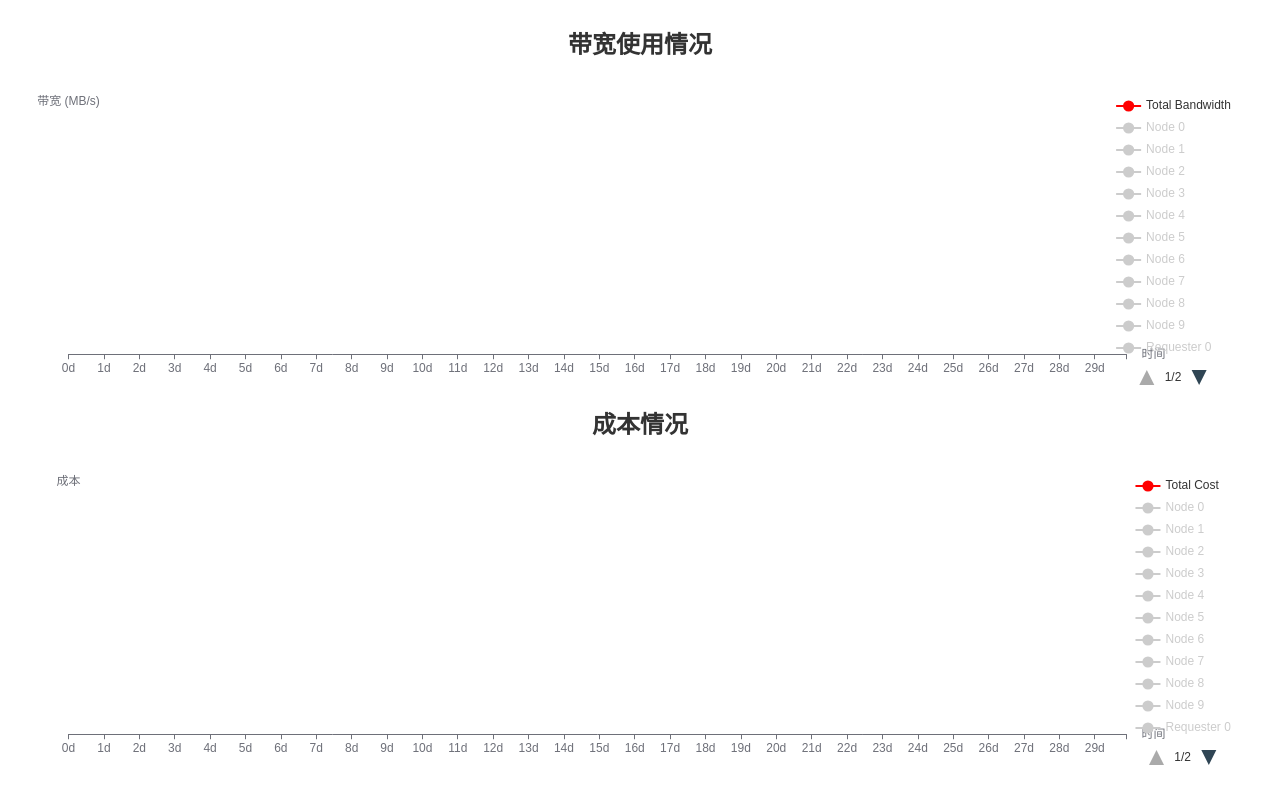
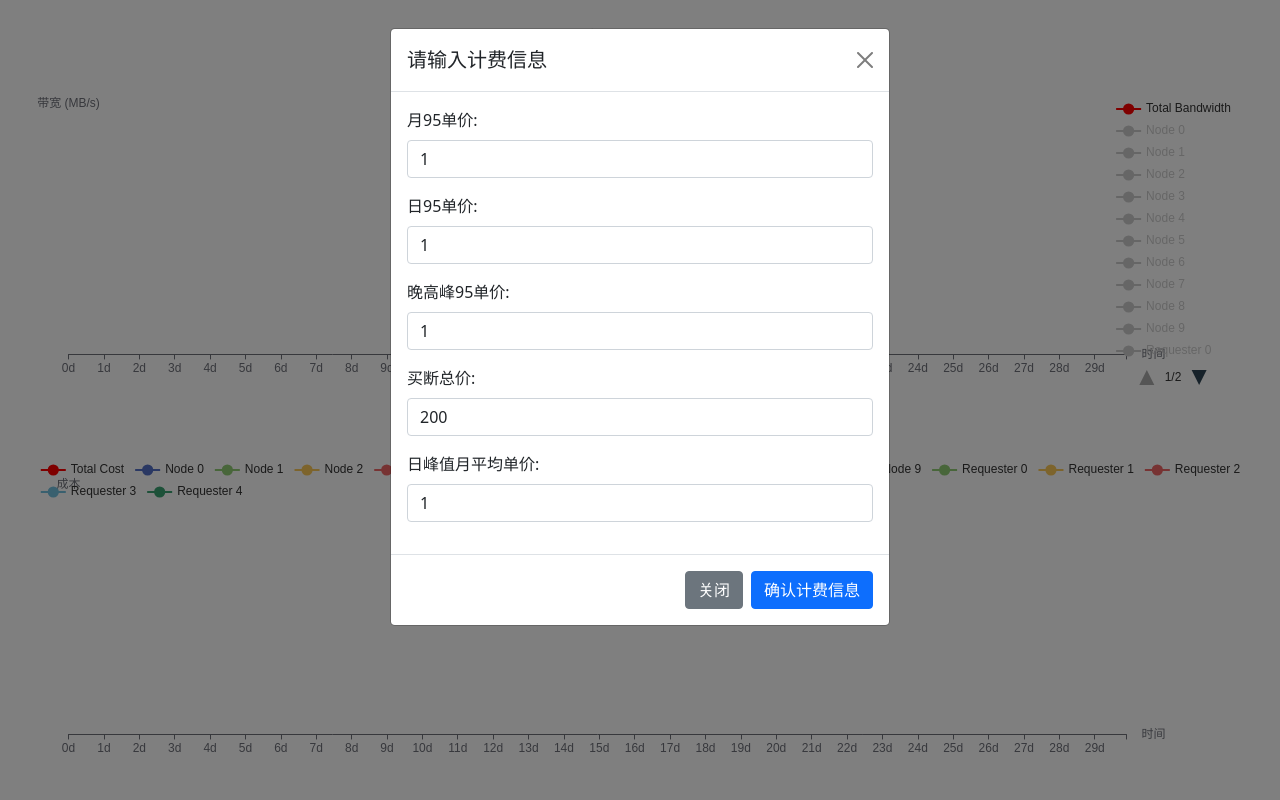
Before and after one commit to Haoxi2002/ECDN, a Flask app: page / in a window 1280 px wide. Run offline with Flask 3, Linux system fonts and the light colour scheme; parts of the project's set-up code (start-up, migrations or seed data) failed here and were passed over.

Commit message:
增加带宽、请求、单价输入

```diff
--- a/main.py
+++ b/main.py
@@ -1,10 +1,12 @@
 import json
 import os.path
 import tqdm
-from flask import Flask, jsonify, render_template
+from flask import Flask, jsonify, render_template, request
 import threading
 
 import pandas as pd
+
+import time
 
 from node import Node
 from hash_ring import HashRing
@@ -12,7 +14,8 @@
 from requester import Requester
 from util.tool import Hostname_Generator, URL_Generator
 
-setting = json.load(open('settings.json', 'r'))
+# setting = json.load(open('settings.json', 'r'))
+setting = json.load(open('F:\\ECDN\\ECDN2.24\\ECDN\\settings.json', 'r'))
 
 app = Flask(__name__)
 # 用于存储实时数据
@@ -26,6 +29,11 @@
 }
 total_cost_data = []  # 添加总成本数据数组
 total_bandwidth_data = []  # 添加总带宽数据数组
+
+# 全局存储用户输入的参数
+unit_price = None
+url_num = None
+bandwidth_num = None
 
 
 @app.route('/')
@@ -54,15 +62,47 @@
         'timestamps': list(range(start_idx * 300, start_idx * 300 + 8640 * 300, 300))
     })
 
+@app.route('/update_params', methods=['POST'])
+def update_params():
+    global unit_price, url_num, bandwidth_num
+
+    # 从前端接收数据
+    data = request.get_json()
+
+    # 获取用户输入的参数
+    unit_price = data.get('unit_price', None)
+    url_num = data.get('url_num', None)
+    bandwidth_num = data.get('bandwidth_num', None)
+
+    # 检查参数是否有效
+    if unit_price is not None and url_num is not None and bandwidth_num is not None:
+        return jsonify({"status": "success", "message": "Parameters received"})
+    else:
+        return jsonify({"status": "error", "message": "Missing parameters"})
 
 def main():
 
+    global unit_price, url_num, bandwidth_num
+
+    # 等待直到参数被接收后才能开始模拟
+    while unit_price is None or url_num is None or bandwidth_num is None:
+        print("Waiting for parameters to be set...")
+        time.sleep(5)
+
     cost_methods = ['A', 'B', 'C', 'D', 'E']
+
+    # 能输入单价，增加unit_price
+    unit_price = [1, 1, 1, 100, 1]
+
+    # 能输入带宽和请求总量，增加url_num和bandwidth_num
+    url_num = 10000
+    bandwidth_num = 10000
 
     # 初始化节点（随机生成）
     node_nums = setting['node_nums']
     hostname_generator = Hostname_Generator()
-    nodes = [Node(i, hostname_generator.generate(), setting['node_bandwidth'], cost_methods[i % 5]) for i in range(node_nums)]
+    nodes = [Node(i, hostname_generator.generate(), setting['node_bandwidth'], cost_methods[i % 5],
+                  round(bandwidth_num / url_num, 2)) for i in range(node_nums)]
 
     # 初始化哈希环
     hash_ring = HashRing(nodes)
@@ -71,7 +111,8 @@
     request_handler = RequestHandler(hash_ring)
 
     # 初始化业务
-    requesters = [Requester(i, f"app{i}", cost_methods[i], URL_Generator(f"app{i}", setting['url_num'])) for i in [0, 1, 4]]
+    # requesters = [Requester(i, f"app{i}", cost_methods[i], URL_Generator(f"app{i}", setting['url_num'])) for i in [0, 1, 4]]
+    requesters = [Requester(i, f"app{i}", cost_methods[i], URL_Generator(f"app{i}", url_num)) for i in [0, 1, 4]]
 
     # 业务发送请求
     for timestamp in tqdm.tqdm(range(0, 2592000 * 2, 300), desc="Processing timestamps"):
@@ -80,13 +121,13 @@
         tot_cost = 0
         tot_bandwidth = 0
         for i, node in enumerate(nodes):
-            node.record()
+            node.record(unit_price)
             node_data['bandwidths'][i].append(node.bandwidths[-1])
             node_data['costs'][i].append(node.costs[-1])
             tot_cost += node.costs[-1]
             tot_bandwidth += node.bandwidths[-1]
         for i, requester in enumerate(requesters):
-            requester.record()
+            requester.record(unit_price)
             requester_data['bandwidths'][i].append(requester.bandwidths[-1])
             requester_data['costs'][i].append(-requester.costs[-1])
             tot_cost -= requester.costs[-1]
@@ -97,18 +138,32 @@
     print("Fetch Num:", request_handler.fetch_from_origin_num)
     print("Fetch Ratio:", request_handler.fetch_from_origin_num / request_handler.request_num * 100)
 
-    if not os.path.exists("./results"):
-        os.mkdir("./results")
-    if not os.path.exists("./results/csv"):
-        os.mkdir("./results/csv")
+    # if not os.path.exists("./results"):
+    #     os.mkdir("./results")
+    # if not os.path.exists("./results/csv"):
+    #     os.mkdir("./results/csv")
+    #
+    # for node in nodes:
+    #     df = pd.DataFrame({'bandwidth': node.bandwidths, 'cost': node.costs})
+    #     df.to_csv(f"./results/csv/node_{node.id}.csv", index=False)
+    #
+    # for requester in requesters:
+    #     df = pd.DataFrame({'bandwidth': requester.bandwidths, 'cost': requester.costs})
+    #     df.to_csv(f"./results/csv/{requester.app_id}.csv", index=False)
+
+    if not os.path.exists("F:\\ECDN\\ECDN2.24\\ECDN\\results"):
+        os.mkdir("F:\\ECDN\\ECDN2.24\\ECDN\\results")
+    if not os.path.exists("F:\\ECDN\\ECDN2.24\\ECDN\\results\\csv"):
+        os.mkdir("F:\\ECDN\\ECDN2.24\\ECDN\\results\\csv")
 
     for node in nodes:
         df = pd.DataFrame({'bandwidth': node.bandwidths, 'cost': node.costs})
-        df.to_csv(f"./results/csv/node_{node.id}.csv", index=False)
+        df.to_csv(f"F:\\ECDN\\ECDN2.24\\ECDN\\results\\csv\\node_{node.id}.csv", index=False)
 
     for requester in requesters:
         df = pd.DataFrame({'bandwidth': requester.bandwidths, 'cost': requester.costs})
-        df.to_csv(f"./results/csv/{requester.app_id}.csv", index=False)
+        df.to_csv(f"F:\\ECDN\\ECDN2.24\\ECDN\\results\\csv\\{requester.app_id}.csv", index=False)
+
 
 
 if __name__ == "__main__":
--- a/templates/index.html
+++ b/templates/index.html
@@ -1,8 +1,12 @@
 <!DOCTYPE html>
-<html>
+<html lang="en">
 <head>
+    <meta charset="UTF-8">
+    <meta name="viewport" content="width=device-width, initial-scale=1.0">
     <title>节点和请求者监控</title>
     <script src="https://cdn.jsdelivr.net/npm/echarts@5.4.3/dist/echarts.min.js"></script>
+    <script src="https://cdn.jsdelivr.net/npm/bootstrap@5.1.0/dist/js/bootstrap.bundle.min.js"></script>
+    <link href="https://cdn.jsdelivr.net/npm/bootstrap@5.1.0/dist/css/bootstrap.min.css" rel="stylesheet">
     <style>
         body {
             margin: 0;
@@ -31,21 +35,89 @@
     <h2>成本情况</h2>
     <div id="cost-chart" class="chart"></div>
 
+    <!-- 第一个Modal - 输入计费信息 -->
+    <div class="modal fade" id="pricingModal" tabindex="-1" aria-labelledby="pricingModalLabel" aria-hidden="true">
+        <div class="modal-dialog">
+            <div class="modal-content">
+                <div class="modal-header">
+                    <h5 class="modal-title" id="pricingModalLabel">请输入计费信息</h5>
+                    <button type="button" class="btn-close" data-bs-dismiss="modal" aria-label="Close"></button>
+                </div>
+                <div class="modal-body">
+                    <!-- 输入五个单价参数 -->
+                    <div class="mb-3">
+                        <label for="monthly-price" class="form-label">月95单价:</label>
+                        <input type="text" class="form-control" id="monthly-price" value="1">
+                    </div>
+                    <div class="mb-3">
+                        <label for="daily-price" class="form-label">日95单价:</label>
+                        <input type="text" class="form-control" id="daily-price" value="1">
+                    </div>
+                    <div class="mb-3">
+                        <label for="peak-price" class="form-label">晚高峰95单价:</label>
+                        <input type="text" class="form-control" id="peak-price" value="1">
+                    </div>
+                    <div class="mb-3">
+                        <label for="buyout-price" class="form-label">买断总价:</label>
+                        <input type="text" class="form-control" id="buyout-price" value="200">
+                    </div>
+                    <div class="mb-3">
+                        <label for="avg-daily-price" class="form-label">日峰值月平均单价:</label>
+                        <input type="text" class="form-control" id="avg-daily-price" value="1">
+                    </div>
+                </div>
+                <div class="modal-footer">
+                    <button type="button" class="btn btn-secondary" data-bs-dismiss="modal">关闭</button>
+                    <button type="button" class="btn btn-primary" onclick="submitPricingData()">确认计费信息</button>
+                </div>
+            </div>
+        </div>
+    </div>
+
+    <!-- 第二个Modal - 输入带宽总量和请求总量 -->
+    <div class="modal fade" id="bandwidthModal" tabindex="-1" aria-labelledby="bandwidthModalLabel" aria-hidden="true">
+        <div class="modal-dialog">
+            <div class="modal-content">
+                <div class="modal-header">
+                    <h5 class="modal-title" id="bandwidthModalLabel">请输入带宽总量和请求总量</h5>
+                    <button type="button" class="btn-close" data-bs-dismiss="modal" aria-label="Close"></button>
+                </div>
+                <div class="modal-body">
+                    <div class="mb-3">
+                        <label for="bandwidth-total" class="form-label">带宽总量 :</label>
+                        <input type="text" class="form-control" id="bandwidth-total" value="10000">
+                    </div>
+                    <div class="mb-3">
+                        <label for="requests-total" class="form-label">请求总量 :</label>
+                        <input type="number" class="form-control" id="requests-total" value="10000">
+                    </div>
+                </div>
+                <div class="modal-footer">
+                    <button type="button" class="btn btn-secondary" data-bs-dismiss="modal">关闭</button>
+                    <button type="button" class="btn btn-primary" onclick="submitBandwidthData()">确认带宽数据</button>
+                </div>
+            </div>
+        </div>
+    </div>
+
     <script>
         let bandwidthChart;
         let costChart;
-        // 存储选中状态
         let bandwidthSelected = {};
         let costSelected = {};
 
+        let pricingData = {};
+        let bandwidthData = {};
+
+        // 初始化图表
         function initCharts() {
             bandwidthChart = echarts.init(document.getElementById('bandwidth-chart'));
             costChart = echarts.init(document.getElementById('cost-chart'));
 
-            // 监听图例选择事件
             bandwidthChart.on('legendselectchanged', function(params) {
                 bandwidthSelected = params.selected;
             });
+
             costChart.on('legendselectchanged', function(params) {
                 costSelected = params.selected;
             });
@@ -53,6 +125,7 @@
             updateCharts();
         }
 
+        // 更新图表数据
         function updateCharts() {
             fetch('/data')
                 .then(response => response.json())
@@ -66,15 +139,9 @@
                         type: 'line',
                         data: data.total_bandwidth,
                         smooth: true,
-                        lineStyle: {
-                            width: 3,
-                            type: 'solid'
-                        },
+                        lineStyle: { width: 3, type: 'solid' },
                         symbol: 'none',
-                        selected: false,
-                        itemStyle: {
-                            color: '#ff0000'
-                        }
+                        itemStyle: { color: '#ff0000' }
                     });
 
                     // 添加节点数据
@@ -84,9 +151,7 @@
                             type: 'line',
                             data: data.nodes.bandwidths[i],
                             smooth: true,
-                            lineStyle: {
-                                width: 2
-                            },
+                            lineStyle: { width: 2 },
                             symbol: 'none',
                             selected: false  // 默认隐藏
                         });
@@ -95,9 +160,7 @@
                             type: 'line',
                             data: data.nodes.costs[i],
                             smooth: true,
-                            lineStyle: {
-                                width: 2
-                            },
+                            lineStyle: { width: 2 },
                             symbol: 'none',
                             selected: false  // 默认隐藏
                         });
@@ -110,9 +173,7 @@
                             type: 'line',
                             data: data.requesters.bandwidths[i],
                             smooth: true,
-                            lineStyle: {
-                                width: 2
-                            },
+                            lineStyle: { width: 2 },
                             symbol: 'none',
                             selected: false  // 默认隐藏
                         });
@@ -121,9 +182,7 @@
                             type: 'line',
                             data: data.requesters.costs[i],
                             smooth: true,
-                            lineStyle: {
-                                width: 2
-                            },
+                            lineStyle: { width: 2 },
                             symbol: 'none',
                             selected: false  // 默认隐藏
                         });
@@ -135,15 +194,9 @@
                         type: 'line',
                         data: data.total_cost,
                         smooth: true,
-                        lineStyle: {
-                            width: 3,  // 更粗的线条
-                            type: 'solid'
-                        },
+                        lineStyle: { width: 3, type: 'solid' },
                         symbol: 'none',
-                        selected: false,  // 默认隐藏
-                        itemStyle: {
-                            color: '#ff0000'  // 红色
-                        }
+                        itemStyle: { color: '#ff0000' }
                     });
 
                     const option = {
@@ -162,28 +215,17 @@
                             }
                         },
                         legend: {
-                            data: ['Total Bandwidth']  // 总带宽
-                                .concat([...Array(10).keys()].map(i => `Node ${i}`))  // 节点
-                                .concat([...Array(5).keys()].map(i => `Requester ${i}`)),  // 业务
+                            data: ['Total Bandwidth']
+                                .concat([...Array(10).keys()].map(i => `Node ${i}`))
+                                .concat([...Array(5).keys()].map(i => `Requester ${i}`)),
                             type: 'scroll',
                             orient: 'vertical',
-                            right: '1%',  // 减小图例右边距
+                            right: '1%',
                             top: 20,
                             bottom: 20,
-                            selected: Object.keys(bandwidthSelected).length > 0
-                                ? bandwidthSelected  // 使用已保存的选中状态
-                                : Object.fromEntries(  // 首次加载时全部隐藏
-                                    [...Array(10).keys()].map(i => [`Node ${i}`, false])
-                                        .concat([...Array(5).keys()].map(i => [`Requester ${i}`, false]))
-                                )
+                            selected: Object.keys(bandwidthSelected).length > 0 ? bandwidthSelected : Object.fromEntries([...Array(10).keys()].map(i => [`Node ${i}`, false]).concat([...Array(5).keys()].map(i => [`Requester ${i}`, false]))),
                         },
-                        grid: {
-                            left: '3%',
-                            right: '10%',  // 减小右边距
-                            bottom: '5%',   // 由于没有滑动条，可以减小底部边距
-                            top: '15%',
-                            containLabel: true
-                        },
+                        grid: { left: '3%', right: '10%', bottom: '5%', top: '15%', containLabel: true },
                         xAxis: {
                             type: 'category',
                             data: [...Array(data.timestamps.length).keys()],
@@ -197,57 +239,95 @@
                                 interval: 288  // 每天显示一个刻度
                             }
                         },
-                        yAxis: {
-                            type: 'value',
-                            name: '带宽 (MB/s)',
-                            splitLine: {
-                                show: true,
-                                lineStyle: {
-                                    type: 'dashed'
-                                }
-                            }
-                        },
+                        yAxis: { type: 'value', name: '带宽 (MB/s)', splitLine: { show: true, lineStyle: { type: 'dashed' } } },
                         series: bandwidthSeries,
                         animation: false
                     };
 
-                    const costOption = {
-                        ...option,
-                        legend: {
-                            data: ['Total Cost']  // 总成本
-                                .concat([...Array(10).keys()].map(i => `Node ${i}`))  // 节点
-                                .concat([...Array(5).keys()].map(i => `Requester ${i}`)),  // 业务
-                            type: 'scroll',
-                            orient: 'vertical',
-                            right: '1%',  // 减小图例右边距
-                            top: 20,
-                            bottom: 20,
-                            selected: Object.keys(costSelected).length > 0
-                                ? costSelected
-                                : Object.fromEntries(
-                                    [...Array(10).keys()].map(i => [`Node ${i}`, false])
-                                        .concat([...Array(5).keys()].map(i => [`Requester ${i}`, false]))
-                                )
-                        },
-                        yAxis: {
-                            type: 'value',
-                            name: '成本',
-                            splitLine: {
-                                show: true,
-                                lineStyle: {
-                                    type: 'dashed'
-                                }
-                            }
-                        },
-                        series: costSeries
-                    };
+                    const costOption = { ...option, legend: { data: ['Total Cost'].concat([...Array(10).keys()].map(i => `Node ${i}`)).concat([...Array(5).keys()].map(i => `Requester ${i}`)) }, yAxis: { type: 'value', name: '成本', splitLine: { show: true, lineStyle: { type: 'dashed' } } }, series: costSeries };
 
                     bandwidthChart.setOption(option);
                     costChart.setOption(costOption);
                 });
         }
 
-        window.addEventListener('load', initCharts);
+        // 提交计费数据
+        function submitPricingData() {
+            // 获取计费数据并验证
+            const monthlyPrice = parseFloat(document.getElementById('monthly-price').value);
+            const dailyPrice = parseFloat(document.getElementById('daily-price').value);
+            const peakPrice = parseFloat(document.getElementById('peak-price').value);
+            const buyoutPrice = parseFloat(document.getElementById('buyout-price').value);
+            const avgDailyPrice = parseFloat(document.getElementById('avg-daily-price').value);
+
+            // 检查是否为有效数字，并且小数点后不超过三位
+            if (![monthlyPrice, dailyPrice, peakPrice, buyoutPrice, avgDailyPrice].every(isValidPrice)) {
+                alert("所有参数必须是有效数字，并且小数点后不能超过两位");
+                return;
+            }
+
+            pricingData = { unit_price: [monthlyPrice, dailyPrice, peakPrice, buyoutPrice, avgDailyPrice] };
+
+            // 关闭计费信息模态框，显示带宽数据输入框
+            const pricingModal = new bootstrap.Modal(document.getElementById('pricingModal'));
+            pricingModal.hide();
+
+            const bandwidthModal = new bootstrap.Modal(document.getElementById('bandwidthModal'));
+            bandwidthModal.show();
+        }
+
+        // 提交带宽数据
+        function submitBandwidthData() {
+            // 获取带宽数据并验证
+            const bandwidthTotal = parseFloat(document.getElementById('bandwidth-total').value);
+            const requestsTotal = parseInt(document.getElementById('requests-total').value);
+
+            if (isNaN(bandwidthTotal) || isNaN(requestsTotal) || requestsTotal <= 0) {
+                alert("带宽总量必须为数字，且请求总量必须为正整数");
+                return;
+            }
+
+            bandwidthData = { bandwidth_num: bandwidthTotal, url_num: requestsTotal };
+
+            // 提交所有数据
+            const finalData = {
+                ...pricingData,
+                ...bandwidthData
+            };
+
+            fetch('/update_params', {
+                method: 'POST',
+                headers: { 'Content-Type': 'application/json' },
+                body: JSON.stringify(finalData)
+            })
+            .then(response => response.json())
+            .then(data => {
+                if (data.status === "success") {
+                    console.log('Parameters updated:', data);
+                    // 关闭带宽数据模态框
+                    const bandwidthModal = new bootstrap.Modal(document.getElementById('bandwidthModal'));
+                    bandwidthModal.hide();
+                } else {
+                    alert('参数传递失败：' + data.message);
+                }
+            });
+        }
+
+        // 验证输入的价格是否为有效数字，且小数点后不超过三位
+        function isValidPrice(value) {
+            // 匹配正整数或者最多两位小数的数字
+            const regex = /^\d+(\.\d{1,2})?$/;
+            return regex.test(value);
+        }
+
+
+        window.addEventListener('load', function() {
+            initCharts();
+            // 显示第一个模态框
+            var pricingModal = new bootstrap.Modal(document.getElementById('pricingModal'));
+            pricingModal.show();
+        });
+
         window.addEventListener('resize', () => {
             bandwidthChart && bandwidthChart.resize();
             costChart && costChart.resize();
```
Also changed, not shown: node.py (+14 -10 lines), requester.py (+6 -5 lines), util/tool.py (+6 -6 lines).
